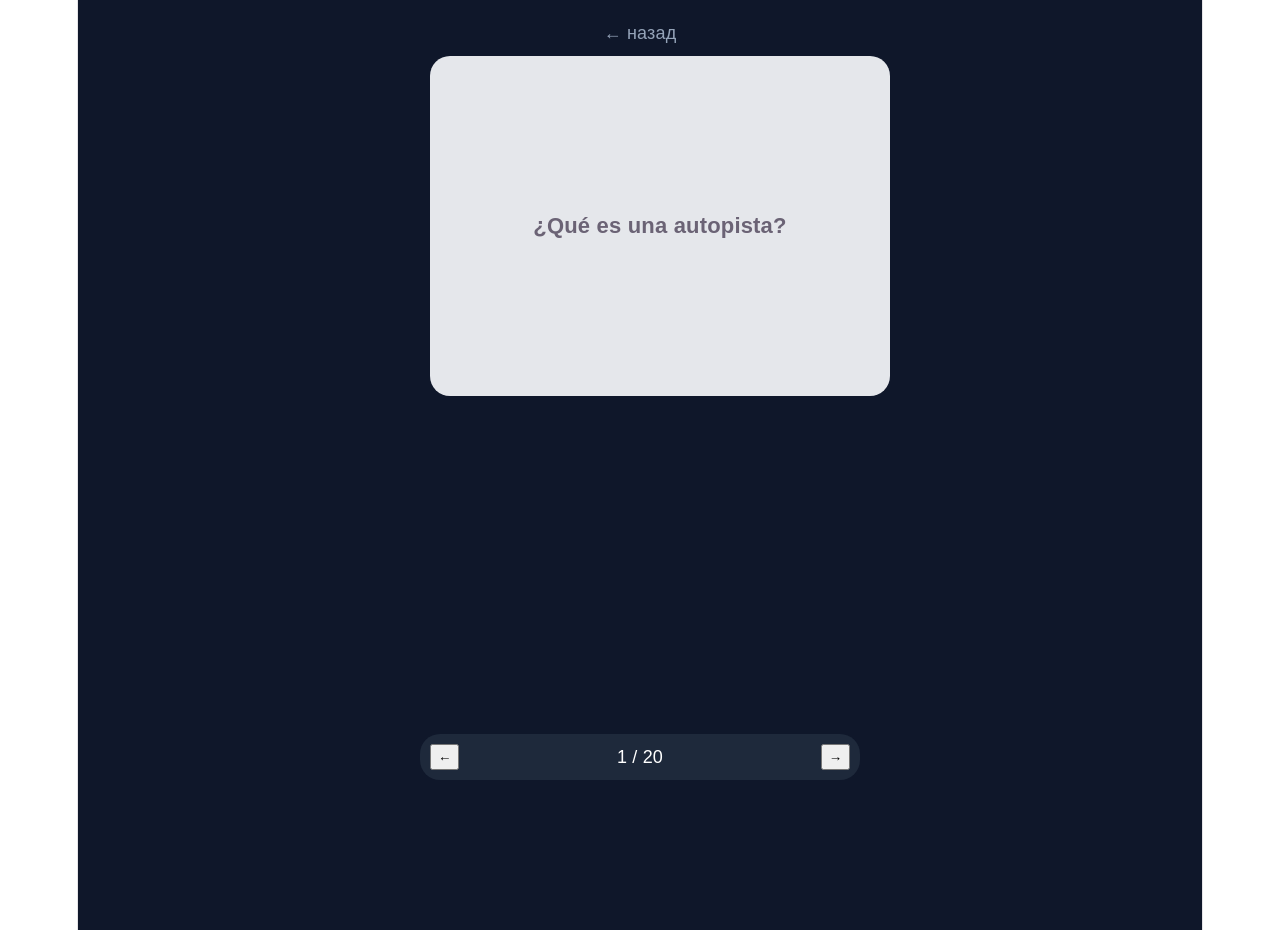
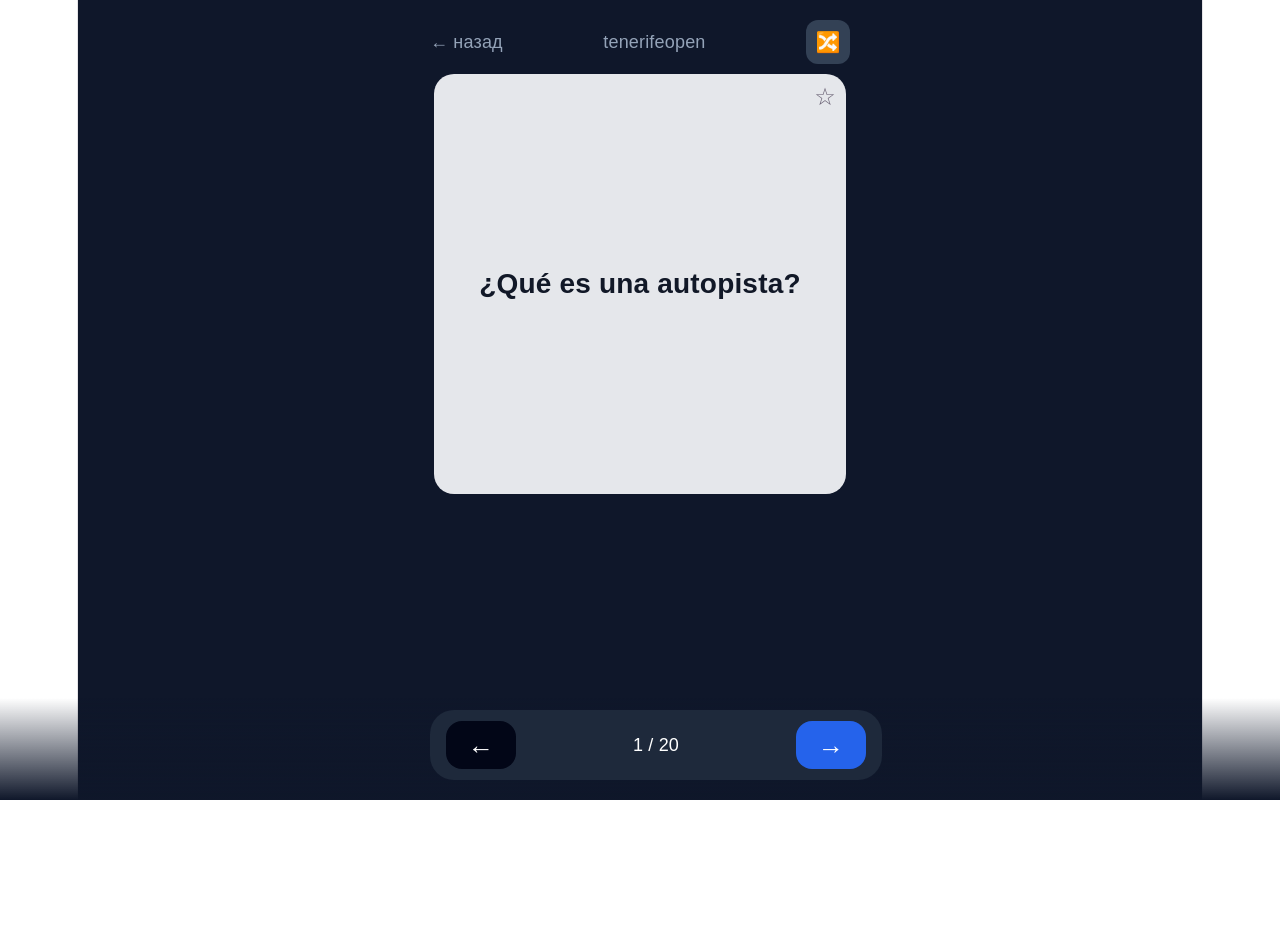
Before and after one commit to tenerifeopen/dgt-flashcards, a React (Vite) app: page / in a window 1280 px wide. Both pictures are taken after a click on the button "Дороги". After the commit the page ends 800 px from the top, so only its background shows below. Built offline with nearby package versions, Linux system fonts and the light colour scheme.

Commit message:
update cards

```diff
--- a/src/App.jsx
+++ b/src/App.jsx
@@ -12,6 +12,7 @@ export default function App() {
   const [cards, setCards] = useState([]);
   const [index, setIndex] = useState(0);
   const [show, setShow] = useState(false);
+  const [favorites, setFavorites] = useState([]);
 
   const loadTopic = (file) => {
     fetch(file)
@@ -33,6 +34,23 @@ export default function App() {
       });
   };
 
+  const toggleFavorite = () => {
+    const current = cards[index].question;
+    if (favorites.includes(current)) {
+      setFavorites(favorites.filter(f => f !== current));
+    } else {
+      setFavorites([...favorites, current]);
+    }
+  };
+
+  const shuffle = () => {
+    const shuffled = [...cards].sort(() => Math.random() - 0.5);
+    setCards(shuffled);
+    setIndex(0);
+    setShow(false);
+  };
+
+  // ===== МЕНЮ =====
   if (screen === "menu") {
     return (
       <div style={{
@@ -78,6 +96,7 @@ export default function App() {
     return <div style={{ color: "white", padding: 40 }}>Загрузка...</div>;
   }
 
+  // ===== КАРТОЧКИ =====
   return (
     <div style={{
       minHeight: "100vh",
@@ -86,29 +105,57 @@ export default function App() {
       flexDirection: "column",
       alignItems: "center",
       padding: "20px 12px 110px",
-      fontFamily: "Arial"
+      fontFamily: "Arial",
+      boxSizing: "border-box"
     }}>
 
-      {/* назад */}
-      <div
-        onClick={() => setScreen("menu")}
-        style={{
-          color: "#94a3b8",
-          marginBottom: 10,
-          cursor: "pointer"
-        }}
-      >
-        ← назад
+      {/* ШАПКА */}
+      <div style={{
+        width: "100%",
+        maxWidth: 420,
+        display: "flex",
+        justifyContent: "space-between",
+        alignItems: "center",
+        color: "#94a3b8",
+        marginBottom: 10
+      }}>
+        <div onClick={() => setScreen("menu")} style={{ cursor: "pointer" }}>
+          ← назад
+        </div>
+
+        <div>tenerifeopen</div>
+
+        {/* 🔀 */}
+        <button
+          onClick={shuffle}
+          style={{
+            width: 44,
+            height: 44,
+            borderRadius: 12,
+            border: "none",
+            background: "#334155",
+            color: "white",
+            fontSize: 20
+          }}
+        >
+          🔀
+        </button>
       </div>
 
-      {/* карточка */}
+      {/* КОНТЕЙНЕР */}
       <div style={{
         width: "100%",
-        maxWidth: 420
+        maxWidth: 420,
+        padding: "0 4px",
+        boxSizing: "border-box"
       }}>
+
+        {/* КАРТОЧКА */}
         <div style={{
           width: "100%",
-          height: 300,
+          height: "calc(100vh - 240px)",
+          maxHeight: 420,
+          minHeight: 220,
           perspective: 1000
         }}>
           <div
@@ -119,9 +166,29 @@ export default function App() {
               position: "relative",
               transformStyle: "preserve-3d",
               transition: "transform 0.5s",
-              transform: show ? "rotateY(180deg)" : "rotateY(0deg)"
+              transform: show ? "rotateY(180deg)" : "rotateY(0deg)",
+              cursor: "pointer"
             }}
           >
+
+            {/* ⭐ */}
+            <div
+              onClick={(e) => {
+                e.stopPropagation();
+                toggleFavorite();
+              }}
+              style={{
+                position: "absolute",
+                top: 10,
+                right: 10,
+                fontSize: 24,
+                zIndex: 2
+              }}
+            >
+              {favorites.includes(cards[index].question) ? "⭐" : "☆"}
+            </div>
+
+            {/* ВОПРОС */}
             <div style={{
               position: "absolute",
               width: "100%",
@@ -131,15 +198,20 @@ export default function App() {
               display: "flex",
               alignItems: "center",
               justifyContent: "center",
-              fontSize: 22,
+              padding: 20,
+              boxSizing: "border-box",
+              fontSize: "clamp(22px, 6vw, 28px)",
               fontWeight: 700,
+              color: "#111827",
               textAlign: "center",
-              padding: 20,
+              lineHeight: 1.3,
+              wordBreak: "break-word",
               backfaceVisibility: "hidden"
             }}>
               {cards[index].question}
             </div>
 
+            {/* ОТВЕТ */}
             <div style={{
               position: "absolute",
               width: "100%",
@@ -150,38 +222,56 @@ export default function App() {
               display: "flex",
               alignItems: "center",
               justifyContent: "center",
-              fontSize: 24,
+              padding: 20,
+              boxSizing: "border-box",
+              fontSize: "clamp(24px, 7vw, 32px)",
               fontWeight: 800,
               textAlign: "center",
-              padding: 20,
+              lineHeight: 1.3,
+              wordBreak: "break-word",
               transform: "rotateY(180deg)",
               backfaceVisibility: "hidden"
             }}>
               {cards[index].answer}
             </div>
+
           </div>
         </div>
+
       </div>
 
-      {/* панель */}
+      {/* НИЖНЯЯ ПАНЕЛЬ */}
       <div style={{
         position: "fixed",
         bottom: 0,
+        left: 0,
         width: "100%",
-        padding: 20
+        padding: "12px 16px 20px",
+        background: "linear-gradient(to top, #0f172a, transparent)"
       }}>
         <div style={{
           maxWidth: 420,
           margin: "0 auto",
+          height: 70,
+          background: "#1e293b",
+          borderRadius: 24,
           display: "flex",
+          alignItems: "center",
           justifyContent: "space-between",
-          background: "#1e293b",
-          borderRadius: 20,
-          padding: 10
+          padding: "0 16px"
         }}>
+
           <button onClick={() => {
             setShow(false);
-            setIndex(i => (i - 1 + cards.length) % cards.length);
+            setIndex((i) => (i - 1 + cards.length) % cards.length);
+          }} style={{
+            width: 70,
+            height: 48,
+            borderRadius: 16,
+            background: "#020617",
+            color: "white",
+            fontSize: 26,
+            border: "none"
           }}>←</button>
 
           <div style={{ color: "white" }}>
@@ -190,8 +280,17 @@ export default function App() {
 
           <button onClick={() => {
             setShow(false);
-            setIndex(i => (i + 1) % cards.length);
+            setIndex((i) => (i + 1) % cards.length);
+          }} style={{
+            width: 70,
+            height: 48,
+            borderRadius: 16,
+            background: "#2563eb",
+            color: "white",
+            fontSize: 26,
+            border: "none"
           }}>→</button>
+
         </div>
       </div>
 
```
